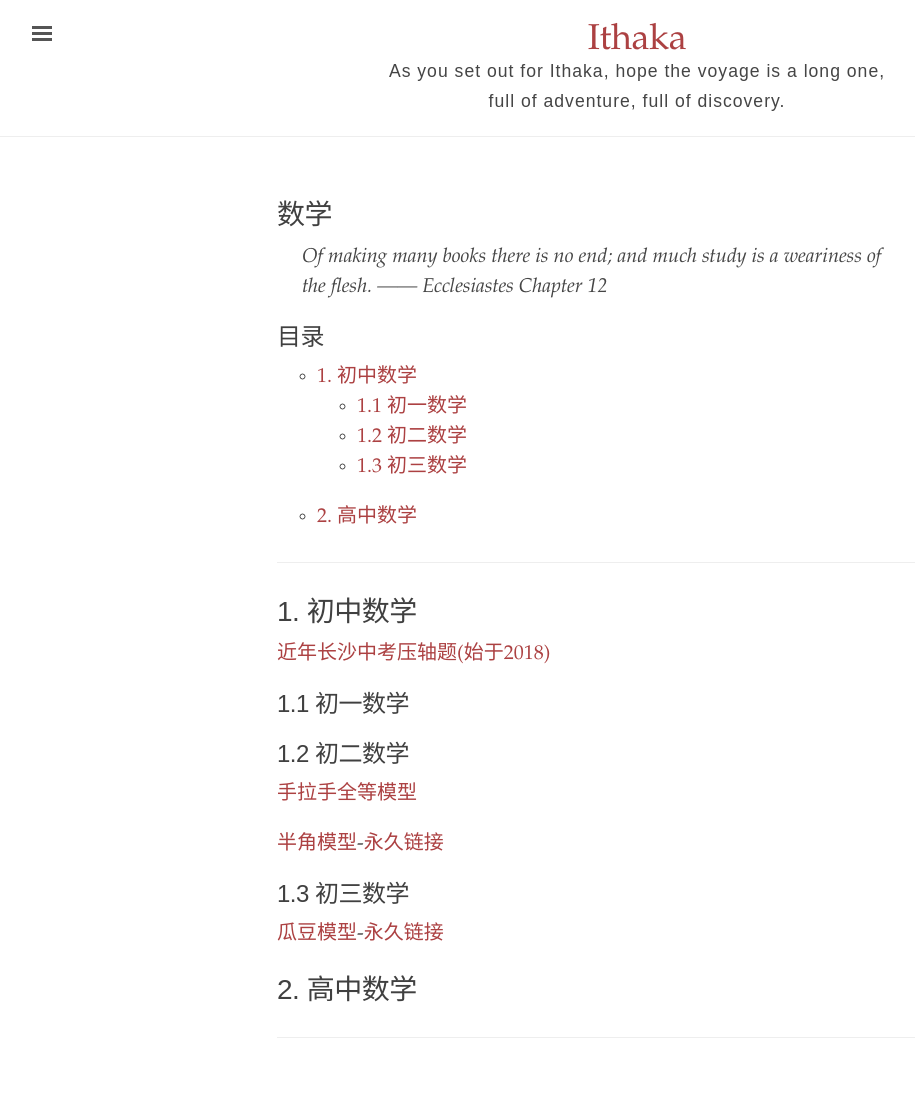
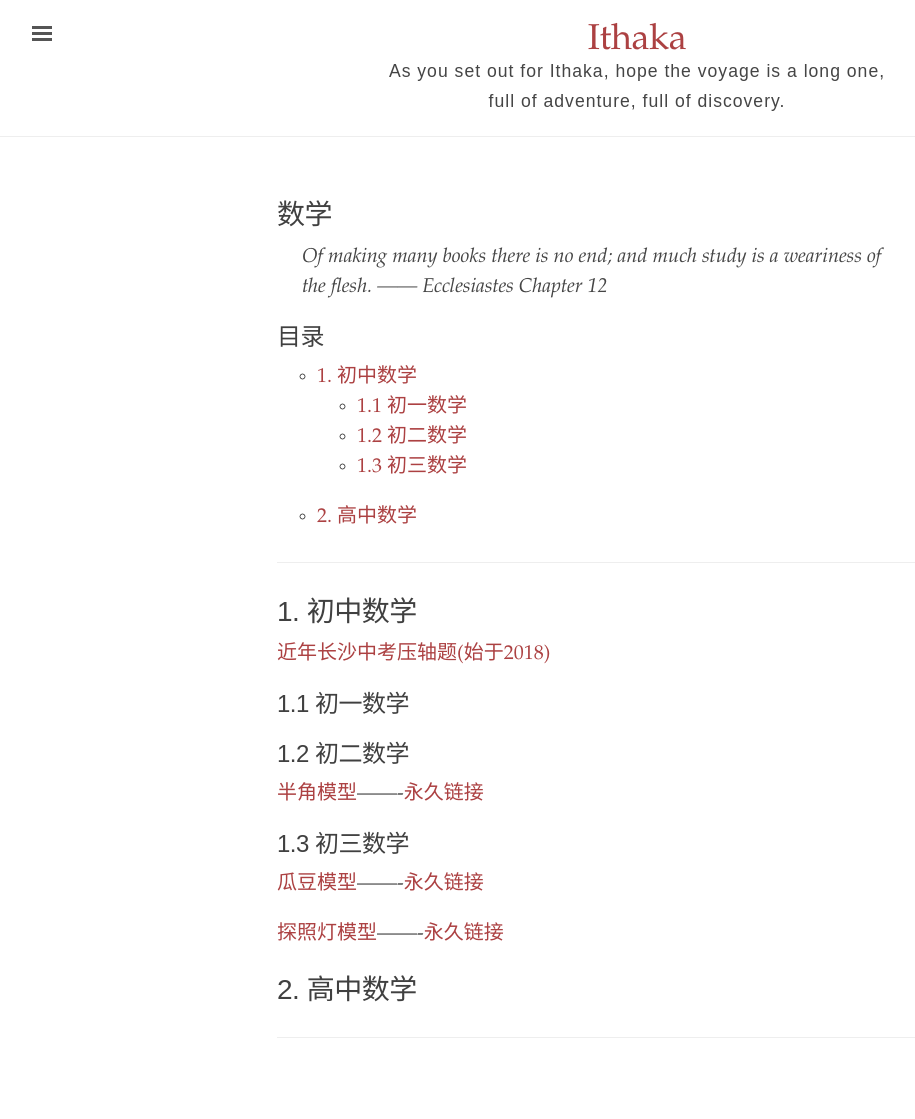
Before and after one commit to pyrhae/pyrhae.github.io, a Jekyll site: the page built from math.md, in a window 1280 px wide. Shown: the whole page, without its empty margins (3-918 px from the left). Built offline with Jekyll 4.4.1, drawn with Linux system fonts in a browser that asks for light colours.

Commit message:
探照灯模型

```diff
--- a/math.md
+++ b/math.md
@@ -41,13 +41,14 @@ author: 明豫
 [近年长沙中考压轴题(始于2018)]()
 ## 1.1 初一数学
 ## 1.2 初二数学
-[手拉手全等模型](./rotary_congruence)
+<!-- [手拉手全等模型](./rotary_congruence) -->
 
-[半角模型](./pdf/%E5%8D%8A%E8%A7%92%E6%A8%A1%E5%9E%8B.pdf)-[永久链接](https://github.com/pyrhae/beamer_for_blog/blob/1d8e447602de2979d0369d5759306f0c502695d2/beamers/junior/%E5%8D%8A%E8%A7%92%E6%A8%A1%E5%9E%8B.pdf)
+[半角模型](./pdf/%E5%8D%8A%E8%A7%92%E6%A8%A1%E5%9E%8B.pdf)-------[永久链接](https://github.com/pyrhae/beamer_for_blog/blob/1d8e447602de2979d0369d5759306f0c502695d2/beamers/junior/%E5%8D%8A%E8%A7%92%E6%A8%A1%E5%9E%8B.pdf)
 
 ## 1.3 初三数学
-[瓜豆模型](./pdf/%E7%93%9C%E8%B1%86%E5%8E%9F%E7%90%86.pdf)-[永久链接](https://github.com/pyrhae/beamer_for_blog/blob/main/beamers/junior/%E7%93%9C%E8%B1%86%E5%8E%9F%E7%90%86.pdf)
+[瓜豆模型](./pdf/%E7%93%9C%E8%B1%86%E5%8E%9F%E7%90%86.pdf)-------[永久链接](https://github.com/pyrhae/beamer_for_blog/blob/main/beamers/junior/%E7%93%9C%E8%B1%86%E5%8E%9F%E7%90%86.pdf)
 
+[探照灯模型](./pdf/%E6%8E%A2%E7%85%A7%E7%81%AF%E6%A8%A1%E5%9E%8B.pdf)-------[永久链接](https://github.com/pyrhae/beamer_for_blog/blob/main/beamers/junior/%E6%8E%A2%E7%85%A7%E7%81%AF%E6%A8%A1%E5%9E%8B.pdf)
 # 2. 高中数学
 <!-- ### 数学哲思
 ### 何为向量
```
Also changed, not shown: 1 other file.
